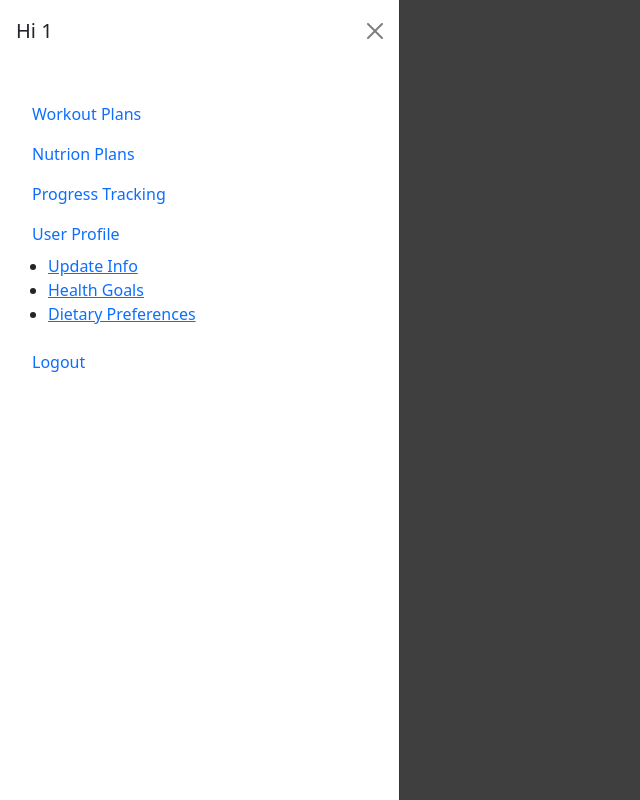
After one commit to laziman5898/AI-PT, a Flask app: page / in a window 1280 px wide, after a click on "Enable both scrolling & backdrop". The commit adds this page. Shown: the whole page, without its empty margins (0-640 px from the left). Run offline with Flask 3, Linux system fonts and the light colour scheme; a user stored in the database is signed in; tables that the repository leaves empty or names only in its code hold one stand-in row (values such as "Sample post").

Commit message:
Nav Bar and Login Refactored Login Session Dashboard Fixed Bootstrap 5.3 Added base.html Added, Block statements incoperated
Note: Comments Need Adding and a fair bit more refactoring
Bcrypt Needs adding for password

```diff
--- a/db_connection.py
+++ b/db_connection.py
@@ -31,7 +31,7 @@ class DB_Handler:
     def update_info(self, id ,info):
 
         add_query = f"UPDATE clients_info " \
-                    f"SET height_in_cm = '{info['height']}' , weight_in_kg = '{info['weight']}', gender = '{info['gender']}', age = '{info['age']}'" \
+                    f"SET height_in_cm = '{info['height']}' , weight_in_kg = '{info['weight']}', gender = '{info['gender']}', age = '{info['age']}', bmi = '{info['BMI']}'" \
                     f"WHERE ID = {id};"
 
         add_info_query = f"INSERT INTO clients_info where ID == '{id}' (height_in_cm,weight_in_kg,gender,age)" \
--- a/main.py
+++ b/main.py
@@ -1,11 +1,16 @@
+#------ Flask imports
+from flask import Flask, render_template, redirect, url_for, request
+from flask_login import LoginManager, current_user
+from flask_bcrypt import Bcrypt
 import flask_login
+
+#---- Internal Imports
 import html_forms
 from candidate import Candidate
 from pdf_manipulation import Pdf
 from db_connection import DB_Handler
 from AI_Handler import AI_Handler
-from flask import Flask, render_template, redirect, url_for, request
-from flask_login import LoginManager, current_user
+
 
 app = Flask(__name__)
 app.secret_key = 'admin'  # Change this!
@@ -34,8 +39,14 @@ def request_loader(request):
     return user
 
 database = DB_Handler()
+
+@app.route("/" , methods=["GET"])
+def index():
+    return render_template("index.html")
 @app.route("/register", methods=["GET", "POST"])
 def register():
+    if current_user.is_authenticated:
+        return redirect("/")
     form = html_forms.Resigter()
     if request.method == "GET":
         print(request)
@@ -70,7 +81,7 @@ def login():
             user.id = response[0]
             user.name = "Tom"
             flask_login.login_user(user)
-            return redirect(url_for('protected'))
+            return redirect(url_for('profile'))
         else:
             print(response)
 
@@ -78,7 +89,7 @@ def login():
 
 @app.route('/My Dashboard')
 @flask_login.login_required
-def protected():
+def profile():
     if current_user.is_authenticated:
         id = current_user.get_id()
         user_info = (database.get_user_info(id))[0]
@@ -95,17 +106,18 @@ def info_update():
     if request.method == "POST":
         data = request.form
         person = Candidate(data)
-        database.update_info(id,data)
+        database.update_info(id,person.info)
         return render_template("info_update.html" , form=info_update_form)
 
 @app.route('/logout')
 def logout():
     flask_login.logout_user()
-    return 'Logged out'
+    return redirect("/")
 
 @login_manager.unauthorized_handler
 def unauthorized_handler():
-    return redirect("index")
+    print("Redirect to Homepage")
+    return redirect("/")
 
 
 # pdf = Pdf("Testing")
--- /dev/null
+++ b/static/js/scripts.js
@@ -0,0 +1,3 @@
+function clicked (){
+console.log("clicked")
+}
--- /dev/null
+++ b/templates/base.html
@@ -0,0 +1,17 @@
+<!doctype html>
+<html>
+<head>
+    <link href="https://cdn.jsdelivr.net/npm/bootstrap@5.3.3/dist/css/bootstrap.min.css" rel="stylesheet" integrity="sha384-QWTKZyjpPEjISv5WaRU9OFeRpok6YctnYmDr5pNlyT2bRjXh0JMhjY6hW+ALEwIH" crossorigin="anonymous">
+    {%include "navigation.html"%}
+    <title>{% block title %}{% endblock %}</title>
+
+</head>
+<body>
+    {% block content %}
+    {% endblock %}
+
+<script src="https://cdn.jsdelivr.net/npm/bootstrap@5.3.3/dist/js/bootstrap.bundle.min.js" integrity="sha384-YvpcrYf0tY3lHB60NNkmXc5s9fDVZLESaAA55NDzOxhy9GkcIdslK1eN7N6jIeHz" crossorigin="anonymous"></script>
+<script src="https://cdn.jsdelivr.net/npm/@popperjs/core@2.11.8/dist/umd/popper.min.js" integrity="sha384-I7E8VVD/ismYTF4hNIPjVp/Zjvgyol6VFvRkX/vR+Vc4jQkC+hVqc2pM8ODewa9r" crossorigin="anonymous"></script>
+<script src="https://cdn.jsdelivr.net/npm/bootstrap@5.3.3/dist/js/bootstrap.min.js" integrity="sha384-0pUGZvbkm6XF6gxjEnlmuGrJXVbNuzT9qBBavbLwCsOGabYfZo0T0to5eqruptLy" crossorigin="anonymous"></script>
+</body>
+</html>
--- a/templates/index.html
+++ b/templates/index.html
@@ -1,14 +1,5 @@
-<!doctype html>
-<html lang="en">
-<head>
-    <meta charset="UTF-8">
-    <meta name="viewport"
-          content="width=device-width, user-scalable=no, initial-scale=1.0, maximum-scale=1.0, minimum-scale=1.0">
-    <meta http-equiv="X-UA-Compatible" content="ie=edge">
-    <title>Homepage</title>
-</head>
-<body>
-<h1>Welcome</h1>
-</body>
+{% extends "base.html" %}
+{% block title %}Home Page{% endblock %}
+{% block content %}
 
-</html>
+{% endblock %}}
--- /dev/null
+++ b/templates/navigation.html
@@ -0,0 +1,31 @@
+{% if current_user.is_authenticated %}
+<button class="btn btn-primary" type="button" data-bs-toggle="offcanvas" data-bs-target="#offcanvasWithBothOptions" aria-controls="offcanvasWithBothOptions">Enable both scrolling & backdrop</button>
+<div class="offcanvas offcanvas-start" data-bs-scroll="true" tabindex="-1" id="offcanvasWithBothOptions" aria-labelledby="offcanvasWithBothOptionsLabel">
+  <div class="offcanvas-header">
+    <h5 class="offcanvas-title" id="offcanvasWithBothOptionsLabel">Hi {{current_user.id}} </h5>
+    <button type="button" class="btn-close" data-bs-dismiss="offcanvas" aria-label="Close"></button>
+  </div>
+  <div class="offcanvas-body">
+    <nav class="nav flex-column">
+    <a class="nav-link " aria-current="page" href="#"></a>
+      <a class="nav-link" href={{url_for('register')}}>Workout Plans</a>
+    <a class="nav-link" href={{url_for('login')}}>Nutrion Plans</a>
+    <a class="nav-link" href={{url_for('profile')}}>Progress Tracking</a>
+      <a class="nav-link " href={{url_for('profile')}}>User Profile</a>
+      <ul>
+        <li> <a href="{{url_for('info_update')}}">Update Info</a>
+        <li> <a href="">Health Goals<a/>
+        <li> <a href="">Dietary Preferences</a>
+      </ul>
+
+
+      <a class="nav-link" href="{{url_for('logout')}}">Logout</a>
+
+</nav>
+  </div>
+</div>
+{% else %}
+
+<a href="{{url_for('register')}}">Register</a>
+<a href="{{url_for('login')}}">Login</a>
+{% endif %}
```
Also changed, not shown: candidate.py (+7 -5 lines), static/css/styles.css (+1 -10 lines), templates/info_update.html (+8 -11 lines), templates/logout.html (deleted, +0 -10 lines), templates/profile.html (+7 -11 lines).
